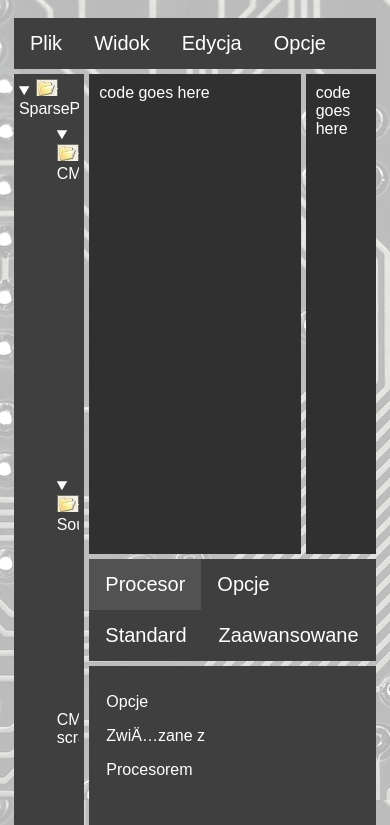
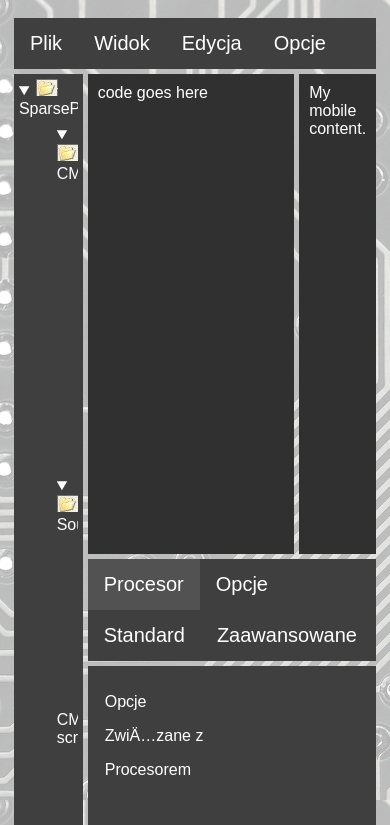
Before and after one commit to monty930/monty930.github.io, a PHP site: page / in a window 390 px wide. Shown: the top 825 px of the page. Run offline with PHP 8.4, Linux system fonts and the light colour scheme.

Commit message:
Added version for mobiles

```diff
--- a/index.html
+++ b/index.html
@@ -114,7 +114,18 @@
 
         </div>
         <div class="grid-item grid-item-code-fragment">
-            code goes here
+
+
+            <div class="mobile-display">
+                My mobile content.
+            </div>
+
+
+
+            <div class="desktop-display">
+                My desktop content.
+            </div>
+
         </div>
         <div class="grid-item grid-item-code">
             code goes here
--- a/style.css
+++ b/style.css
@@ -217,3 +217,10 @@ details[open]>summary:before {
 .folder p {
     margin: 0;
 }
+
+.mobile-display{display:none}
+.desktop-display{display:block}
+@media (max-width:800px){
+.desktop-display {display:none}
+.mobile-display {display:block}
+}
```
